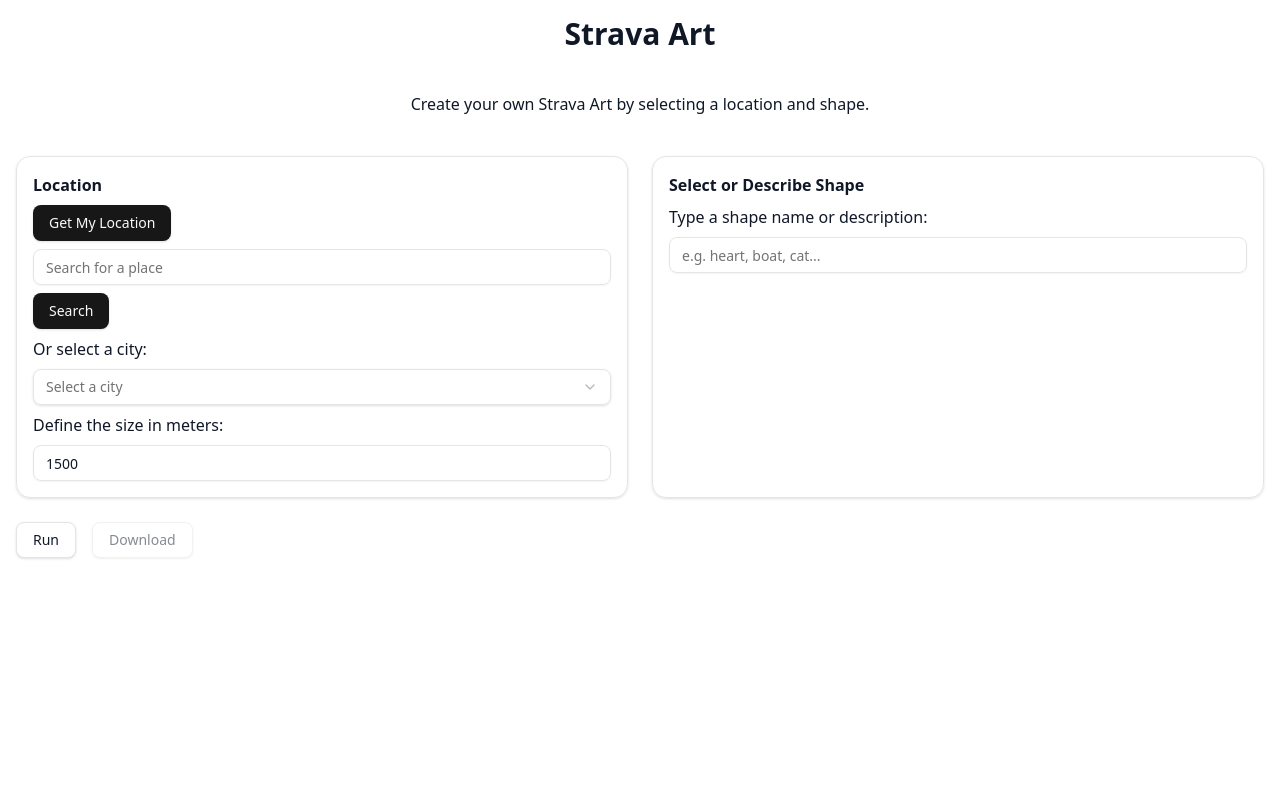
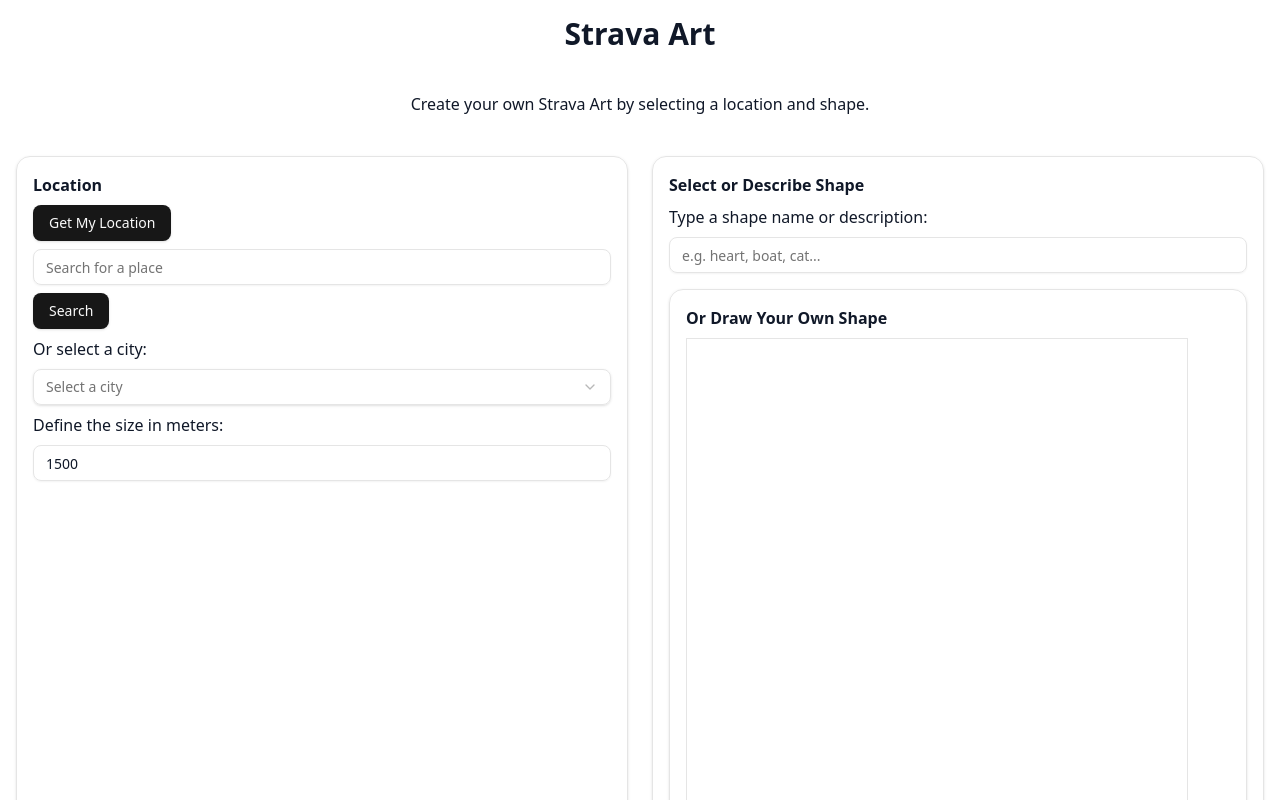
Before and after one commit to kojo8888/stravart, a Next.js app: page / in a window 1280 px wide. Shown: the top 800 px of the page. Built offline with nearby package versions, Linux system fonts and the light colour scheme.

Commit message:
Drawing Board

```diff
--- a/app/page.tsx
+++ b/app/page.tsx
@@ -12,6 +12,7 @@
 } from '@/components/ui/select'
 import { Input } from '@/components/ui/input'
 import { Progress } from '@/components/ui/progress'
+import DrawingBoard from '@/components/DrawingBoard'
 import dynamic from 'next/dynamic'
 
 const DynamicMap = dynamic(
@@ -24,7 +25,6 @@
     lng: number
 }
 
-//TODO: Add input search box for places
 const cities: Record<string, Coordinates> = {
     Munich: { lat: 48.1351, lng: 11.582 },
     Berlin: { lat: 52.52, lng: 13.405 },
@@ -214,6 +214,16 @@
                             value={selectedShape}
                             onChange={handleShapeSelect}
                         />
+                        <div className="border rounded-xl p-4 shadow mt-4">
+                            <h2 className="font-semibold mb-2">
+                                Or Draw Your Own Shape
+                            </h2>
+                            <DrawingBoard
+                                onSvgGenerated={(svg) =>
+                                    console.log('Generated SVG', svg)
+                                }
+                            />
+                        </div>
                     </div>
                 </div>
                 <div className="flex gap-4">
--- /dev/null
+++ b/components/DrawingBoard.tsx
@@ -0,0 +1,67 @@
+'use client'
+
+import React, { useRef, useState } from 'react'
+
+const DrawingBoard = ({
+    onSvgGenerated,
+}: {
+    onSvgGenerated: (svg: string) => void
+}) => {
+    const canvasRef = useRef<HTMLCanvasElement | null>(null)
+    const [drawing, setDrawing] = useState(false)
+    const [points, setPoints] = useState<{ x: number; y: number }[]>([])
+
+    const handleMouseDown = () => setDrawing(true)
+    const handleMouseUp = () => {
+        setDrawing(false)
+        generateSVG()
+    }
+    const handleMouseMove = (e: React.MouseEvent<HTMLCanvasElement>) => {
+        if (!drawing || !canvasRef.current) return
+        const rect = canvasRef.current.getBoundingClientRect()
+        const x = e.clientX - rect.left
+        const y = e.clientY - rect.top
+        setPoints((prev) => [...prev, { x, y }])
+
+        const ctx = canvasRef.current.getContext('2d')
+        if (ctx) {
+            ctx.fillStyle = 'black'
+            ctx.fillRect(x, y, 2, 2)
+        }
+    }
+
+    const generateSVG = () => {
+        if (points.length < 2) return
+
+        const path = points
+            .map(
+                (point, index) =>
+                    `${index === 0 ? 'M' : 'L'} ${point.x} ${point.y}`
+            )
+            .join(' ')
+
+        const svg = `
+      <svg xmlns="http://www.w3.org/2000/svg" viewBox="0 0 500 500">
+        <path d="${path}" fill="none" stroke="black" stroke-width="2" />
+      </svg>
+    `
+        onSvgGenerated(svg)
+    }
+
+    return (
+        <div>
+            <canvas
+                ref={canvasRef}
+                width={500}
+                height={500}
+                className="border"
+                onMouseDown={handleMouseDown}
+                onMouseUp={handleMouseUp}
+                onMouseMove={handleMouseMove}
+            />
+            <button onClick={() => setPoints([])}>Clear</button>
+        </div>
+    )
+}
+
+export default DrawingBoard
```
